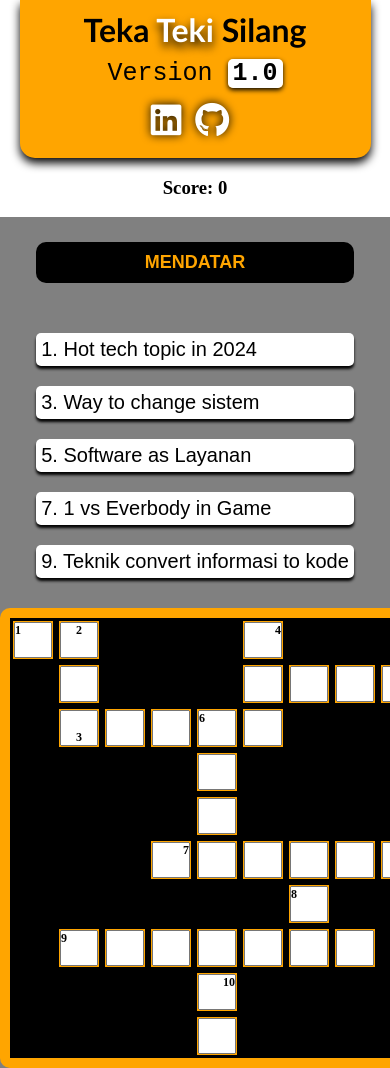
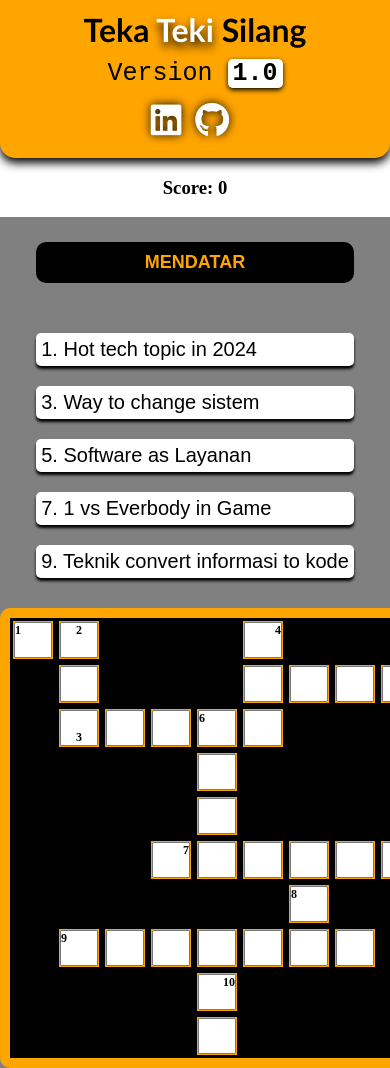
Before and after one commit to xecureyan1337/Lab-Web-TTS-UTS, a plain HTML site: page index.html in a window 390 px wide. Shown: the top 1068 px of the page. Drawn offline with Linux system fonts and the light colour scheme; a web font is replaced by a local one.

Commit message:
try styling for mobile ver

```diff
--- a/style.css
+++ b/style.css
@@ -232,8 +232,8 @@ body {
         background: orange;
         border-bottom-left-radius: 15px;
         border-bottom-right-radius: 15px;
-        width: 90%; /* Adjusted for mobile */
-        max-width: 600px; /* Set a max width */
+        width: 100%;
+        max-width: 600px;
         margin: 0 auto;
         box-shadow: 0px 5px 10px black;
         box-sizing: border-box;
@@ -289,7 +289,9 @@ body {
 
     .section {
         width: 100%;
+        max-width: 600px;
         margin-top: 10px;
+        margin: 0 auto;
         background-color: gray;
         display: flex;
         flex-direction: column;
@@ -307,7 +309,6 @@ body {
     .section table {
         width: 100%;
         box-sizing: border-box;
-        /* max-width: 600px; */
     }
 
     .section table .box {
```
